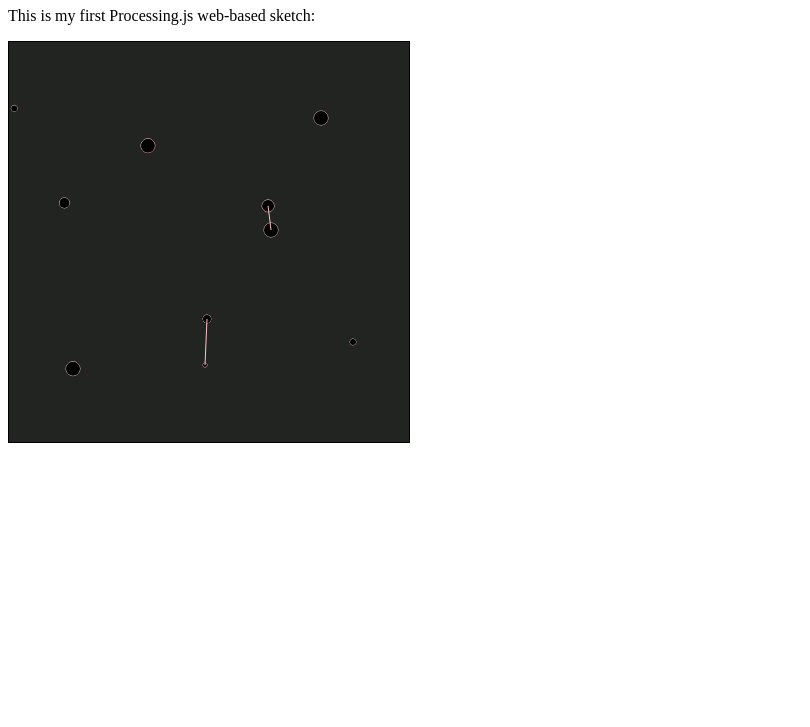
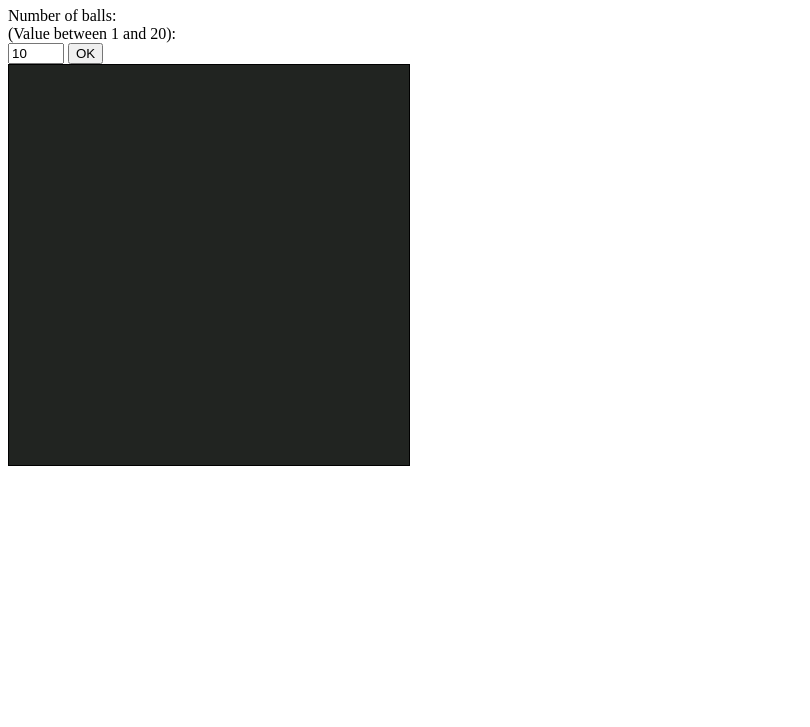
Before and after one commit to dominik59/java_script_recruitment, a plain HTML site: page index.html in a window 1280 px wide. Shown: the part 73-800 px from the top of the page, without its empty margins (0-810 px from the left). Drawn offline with Linux system fonts and the light colour scheme.

Commit message:
Dodanie możliwości dynamicznego określania ilości animowanych kulek

```diff
--- a/index.html
+++ b/index.html
@@ -2,135 +2,84 @@
 <!DOCTYPE html>
 <html>
 <head>
-<script>
-	document.write('<script src="http://'
-			+ (location.host || 'localhost').split(':')[0]
-			+ ':35729/livereload.js?snipver=1"></' + 'script>')
-</script>
-<title>Hello Web - Processing.js Test</title>
-<script src="processing.min.js"></script>
+<meta http-equiv="Content-Type" content="text/html;charset=UTF-8" >
+
+
 </head>
 <body>
-	<h1>Processing.js Test</h1>
+	<h1>Strona prezentująca realizację zadania rekrutacyjnego</h1>
+	<div>
+		Number of balls:<br> (Value between 1 and 20):<br> <input
+			type="number" id="num_of_balls" min="1" max="20" value="10">
+		<button id="submit">OK</button>
+	</div>
 
-	<p>This is my first Processing.js web-based sketch:</p>
+
+
 	<canvas id="myCanvas" width="400" height="400"
 		style="border: 1px solid #000000; background: #212421;">
 </canvas>
 	<script type="text/javascript">
-		var c = document.getElementById("myCanvas");
-		var ctx = c.getContext("2d");
+		obj_t = [];
+		c = document.getElementById("myCanvas");
+		ctx = c.getContext("2d");
+		window.setInterval(draw, 30);
+		window.setInterval(draw_lines, 5);
+		window.setInterval(check_collision, 10);
+		var button=document.getElementById("submit");
+		button.addEventListener("click",main);
+		function main() {
 
-		var obj1 = {
-			xPos : 4,
-			yPos : 100,
-			xVel : 5,
-			yVel : 4,
-			r : 3
+			var nr_of_ball=document.getElementById("num_of_balls").value;
+
+			if(nr_of_ball<0 || nr_of_ball>20) return;
+
+			obj_t=[];
+			console.log(document.getElementById('num_of_balls').value);
+			for (var i = 0; i < document.getElementById('num_of_balls').value; i++) {
+				var obj = {
+					xPos : 10 + 10 * i,
+					yPos : 10 + 11 * i,
+					xVel : 0 + i / 10,
+					yVel : 1 + i / 10,
+					r : 2 + i / 5
 				}
-		var obj2 = {
-				xPos : 200,
-				yPos : 100,
-				xVel : -2,
-				yVel : 3,
-				r : 7
+				obj_t.push(obj);
 			}
-		var obj3 = {
-				xPos : 250,
-				yPos : 100,
-				xVel : -2,
-				yVel : 2,
-				r : 7
-			}
-		var obj4 = {
-				xPos : 300,
-				yPos : 100,
-				xVel : -2,
-				yVel : 1,
-				r : 7
-			}
-		var obj5 = {
-				xPos : 300,
-				yPos : 120,
-				xVel : 2,
-				yVel : 4,
-				r : 7
-			}
-		var obj6 = {
-				xPos : 300,
-				yPos : 130,
-				xVel : -2,
-				yVel : 3,
-				r : 6
-			}
-		var obj7 = {
-				xPos : 300,
-				yPos : 140,
-				xVel : 2,
-				yVel : 2,
-				r : 5
-			}
-		var obj8 = {
-				xPos : 300,
-				yPos : 150,
-				xVel : -2,
-				yVel : 3,
-				r : 4
-			}
-		var obj9 = {
-				xPos : 300,
-				yPos : 160,
-				xVel : 2,
-				yVel : 4,
-				r : 3
-			}
-		var obj10 = {
-				xPos : 300,
-				yPos : 170,
-				xVel : -2,
-				yVel : 3,
-				r : 2
+			console.log(obj_t);
+
+			//var obj_t=[obj1,obj2,obj3,obj4,obj5,obj6,obj7,obj8,obj9,obj10];
+			ctx.font = "30px Arial";
+			ctx.fillText("Hello World", 10, 50);
+			ctx.lineWidth = 2;
+			ctx.strokeStyle = "purple";
+			ctx.fillStyle = "black";
+			//ctx.arc(xPos, yPos, 40, 0, 2 * Math.PI);
+
+
+			//ctx.stroke();
 		}
 
 
-		var obj_t=[obj1,obj2,obj3,obj4,obj5,obj6,obj7,obj8,obj9,obj10];
-		ctx.font = "30px Arial";
-		ctx.fillText("Hello World", 10, 50);
-		ctx.lineWidth = 1;
-		ctx.strokeStyle = "pink";
-		ctx.fillStyle = "black";
-		//ctx.arc(xPos, yPos, 40, 0, 2 * Math.PI);
-
-		window.setInterval(draw, 20);
-		window.setInterval(check_collision, 10);
-		window.setInterval(draw_lines,10);
-		ctx.stroke();
-
 		function draw() {
 
-			ctx.clearRect(0, 0, 400, 400);
+			ctx.clearRect(0, 0, c.width, c.height);
 			ctx.beginPath();
-			for(i in obj_t)
-				{
+			for (i in obj_t) {
 				ctx.beginPath();
 				obj_t[i].xPos = obj_t[i].xPos + obj_t[i].xVel;
 				obj_t[i].yPos = obj_t[i].yPos + obj_t[i].yVel;
-					ctx.arc(obj_t[i].xPos, obj_t[i].yPos, obj_t[i].r, 0, 2 * Math.PI);
+				ctx.arc(obj_t[i].xPos, obj_t[i].yPos, obj_t[i].r, 0,
+						2 * Math.PI);
 				ctx.stroke();
 				ctx.fill();
 				ctx.closePath();
 			}
 
-
-
-
 			//ctx.fillText("Hello World", 10, 50);
 			//ctx.arc(obj1.xPos, obj1.yPos, obj1.r, 0, 2 * Math.PI);
 
-
-
 		}
-
 
 		function check_collision() {
 
@@ -148,13 +97,11 @@
 				}
 			}
 
-
 			for (var i = 0; i < (obj_t.length - 1); i++) {
-				for (var j = i+1; j < (obj_t.length); j++) {
+				for (var j = i + 1; j < (obj_t.length); j++) {
 					//console.log(distance(obj_t[i].xPos, obj_t[i].yPos, obj_t[i+1].xPos, obj_t[i+1].yPos));
-					if (distance(obj_t[i].xPos, obj_t[i].yPos,
-							obj_t[j].xPos, obj_t[j].yPos) <= obj_t[i].r
-							+ obj_t[j].r) {
+					if (distance(obj_t[i].xPos, obj_t[i].yPos, obj_t[j].xPos,
+							obj_t[j].yPos) <= obj_t[i].r + obj_t[j].r) {
 						//console.log(distance(obj_t[i].xPos, obj_t[i].yPos, obj_t[i+1].xPos, obj_t[i+1].yPos));
 						var temp1_xVel = obj_t[i].xVel;
 						var temp1_yVel = obj_t[i].yVel
@@ -171,20 +118,20 @@
 						obj_t[j].xPos = obj_t[j].xPos - temp2_xVel;
 						obj_t[j].yPos = obj_t[j].yPos - temp2_yVel;
 						console.log(obj_t[i].xVel = (temp1_xVel
-								* (obj_t[i].r - obj_t[j].r) + 2
-								* obj_t[j].r * temp2_xVel)
+								* (obj_t[i].r - obj_t[j].r) + 2 * obj_t[j].r
+								* temp2_xVel)
 								/ (obj_t[i].r + obj_t[j].r));
 						console.log(obj_t[i].yVel = (temp1_yVel
-								* (obj_t[i].r - obj_t[j].r) + 2
-								* obj_t[j].r * temp2_yVel)
+								* (obj_t[i].r - obj_t[j].r) + 2 * obj_t[j].r
+								* temp2_yVel)
 								/ (obj_t[i].r + obj_t[j].r));
 						console.log(obj_t[j].xVel = (temp2_xVel
-								* (obj_t[j].r - obj_t[i].r) + 2
-								* obj_t[i].r * temp1_xVel)
+								* (obj_t[j].r - obj_t[i].r) + 2 * obj_t[i].r
+								* temp1_xVel)
 								/ (obj_t[i].r + obj_t[j].r));
 						console.log(obj_t[j].yVel = (temp2_yVel
-								* (obj_t[j].r - obj_t[i].r) + 2
-								* obj_t[i].r * temp1_yVel)
+								* (obj_t[j].r - obj_t[i].r) + 2 * obj_t[i].r
+								* temp1_yVel)
 								/ (obj_t[i].r + obj_t[j].r));
 					}
 				}
@@ -192,21 +139,26 @@
 
 		}
 
-		function draw_lines()
-		{
+		function draw_lines() {
+			//ctx.clearRect(0, 0, c.width, c.height);
 			for (var i = 0; i < (obj_t.length - 1); i++) {
-				for (var j = i+1; j < (obj_t.length); j++) {
-					if(distance(obj_t[i].xPos, obj_t[i].yPos,
-							obj_t[j].xPos, obj_t[j].yPos) <= 100)
-						{
+				for (var j = i + 1; j < (obj_t.length); j++) {
+					if (distance(obj_t[i].xPos, obj_t[i].yPos, obj_t[j].xPos,
+							obj_t[j].yPos) <= 100) {
+						ctx.save();
+						ctx.globalAlpha = Math
+								.abs((distance(obj_t[i].xPos, obj_t[i].yPos,
+										obj_t[j].xPos, obj_t[j].yPos)) - 100) / 100;
 						ctx.beginPath();
-							ctx.moveTo(obj_t[i].xPos,obj_t[i].yPos);
-							ctx.lineTo(obj_t[j].xPos,obj_t[j].yPos);
+						ctx.moveTo(obj_t[i].xPos, obj_t[i].yPos);
+						ctx.lineTo(obj_t[j].xPos, obj_t[j].yPos);
+						ctx.closePath();
 						ctx.stroke();
-							ctx.closePath();
+						ctx.restore();
 					}
 
 				}
+
 			}
 		}
 
```
Lines whose indentation alone changed are shown as unchanged.
